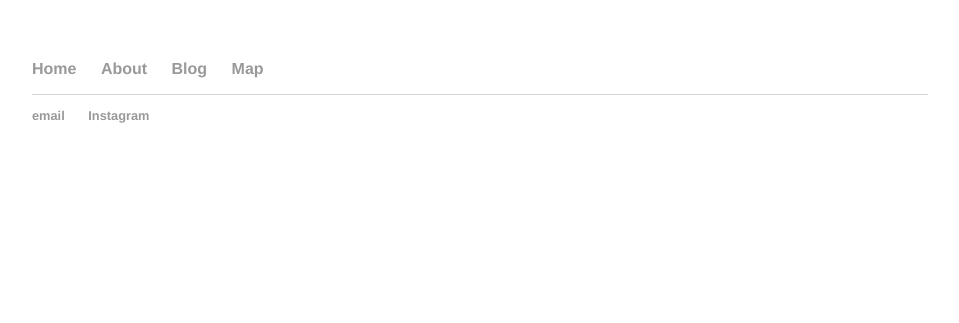
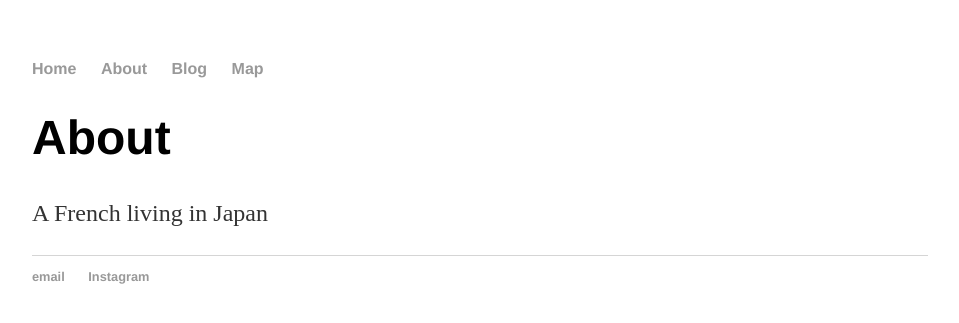
Before and after one commit to spioupiou/spioupiou.github.io, a Jekyll site: the page built from map/index.html, in a window 1280 px wide. Shown: the top 323 px of the page, without its empty margins (160-1119 px from the left). Built offline with Jekyll 4.4.1, drawn with Linux system fonts in a browser that asks for light colours.

Commit message:
Update index.html

```diff
--- a/map/index.html
+++ b/map/index.html
@@ -2,3 +2,7 @@
 layout: default
 title: Map of Japan
 ---
+<div class="blurb">
+	<h1>About</h1>
+	<p>A French living in Japan</a></p>
+</div><!-- /.blurb -->
```
